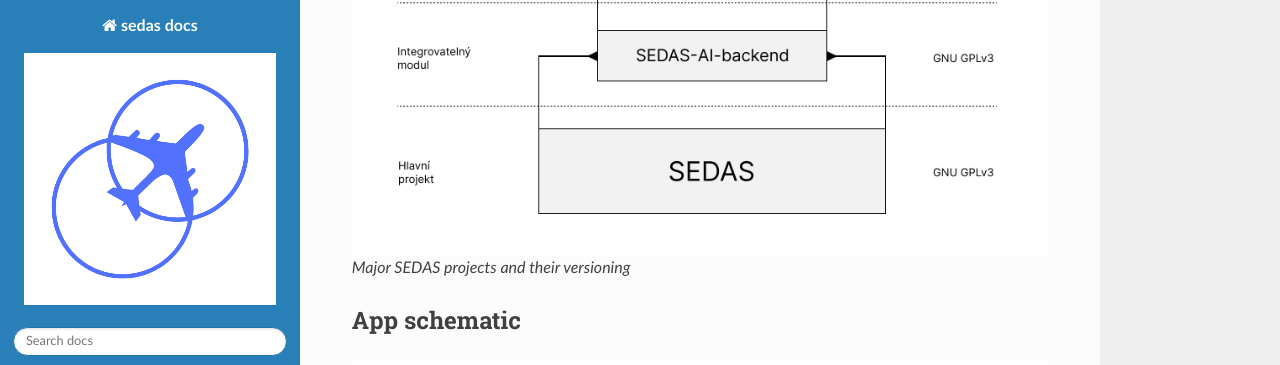
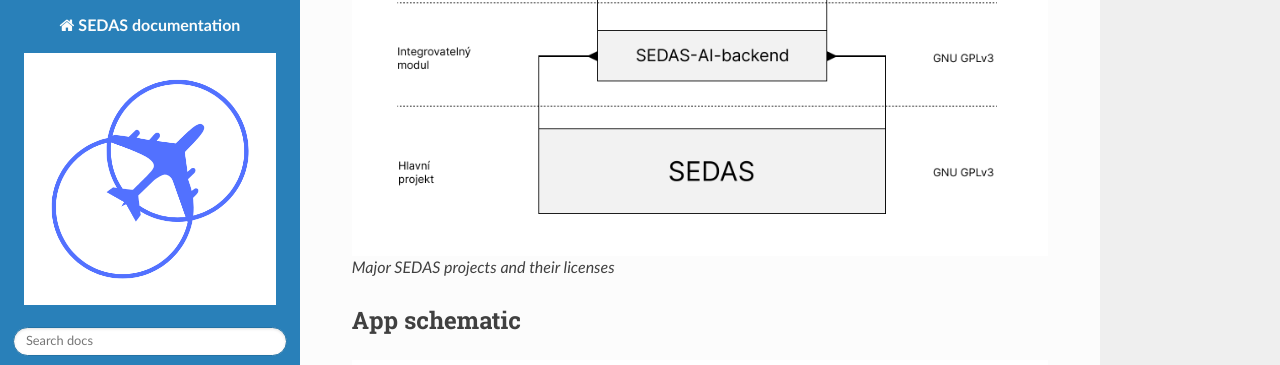
Before and after one commit to SEDAS-DevTeam/sedas-docs, a Sphinx documentation site: the page built from docs/en/source/technical.rst, in a window 1280 px wide and 900 px high, scrolled down 1476 px. Shown: the top 365 px of the window. Built offline with Sphinx 7.4.7 and the Read the Docs theme 3.1.0, drawn with Linux system fonts in a browser that asks for light colours; pages that are not in the unit, such as notebooks, are missing from menus.

Commit message:
made documentation more readable

```diff
--- a/docs/en/source/conf.py
+++ b/docs/en/source/conf.py
@@ -2,7 +2,7 @@
 
 # -- Project information
 
-project = 'sedas docs'
+project = 'SEDAS documentation'
 copyright = '2024, Daniel Pojhan'
 author = 'Daniel Pojhan'
 
--- a/docs/en/source/index.rst
+++ b/docs/en/source/index.rst
@@ -7,8 +7,8 @@
 
 .. toctree::
    :maxdepth: 2
+   :hidden:
 
-   index
    user-manual
    theory
    technical
--- a/docs/en/source/technical.rst
+++ b/docs/en/source/technical.rst
@@ -12,7 +16,7 @@
 
 .. _Technologies:
 Used technologies
-============
+===================================
 
 Application itself uses a lot of technologies to implement many of its parts. For example it utilises localhost sockets communication for the communication between main app and AI module. This page will try to explain all the technical approaches that were used in the development.
 
@@ -60,7 +64,7 @@
 
 .. figure:: imgs/schema/project_structure.png
 
-  Major SEDAS projects and their versioning
+  Major SEDAS projects and their licenses
 
 .. _Schematic:
 App schematic
--- a/docs/en/source/theory.rst
+++ b/docs/en/source/theory.rst
@@ -1,6 +1,10 @@
 ===================================
 ATC theory
 ===================================
+
+.. toctree::
+   :maxdepth: 2
+   :hidden:
 
 Table of contents
 ===================================
--- a/docs/en/source/user-manual.rst
+++ b/docs/en/source/user-manual.rst
@@ -1,6 +1,10 @@
 ===================================
 User manual
 ===================================
+
+.. toctree::
+   :maxdepth: 2
+   :hidden:
 
 This manual depicts all the user interaction with the
 desktop app itself. Manual consists of **App installation**, **Types of windows** and all their functionalities
```
Also changed, not shown: other parts of docs/en/source/technical.rst (+6 -2 lines).
